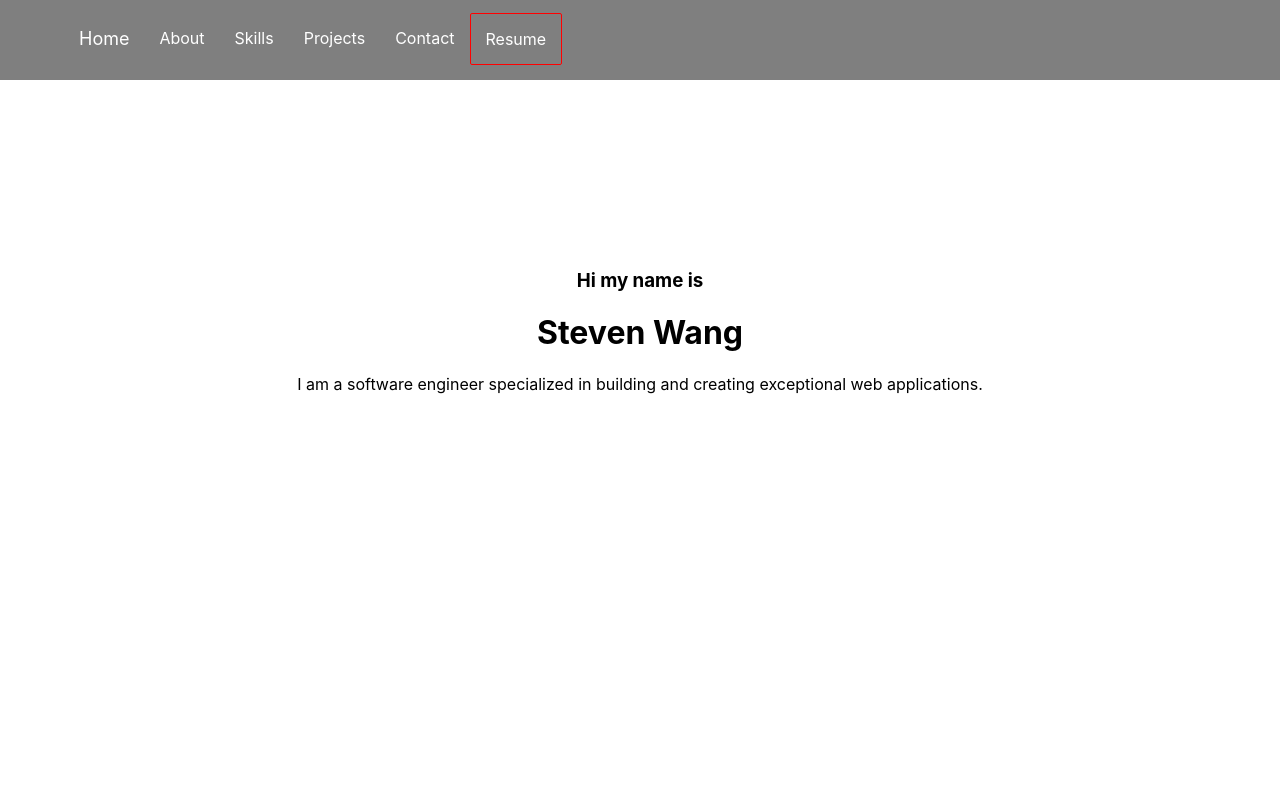
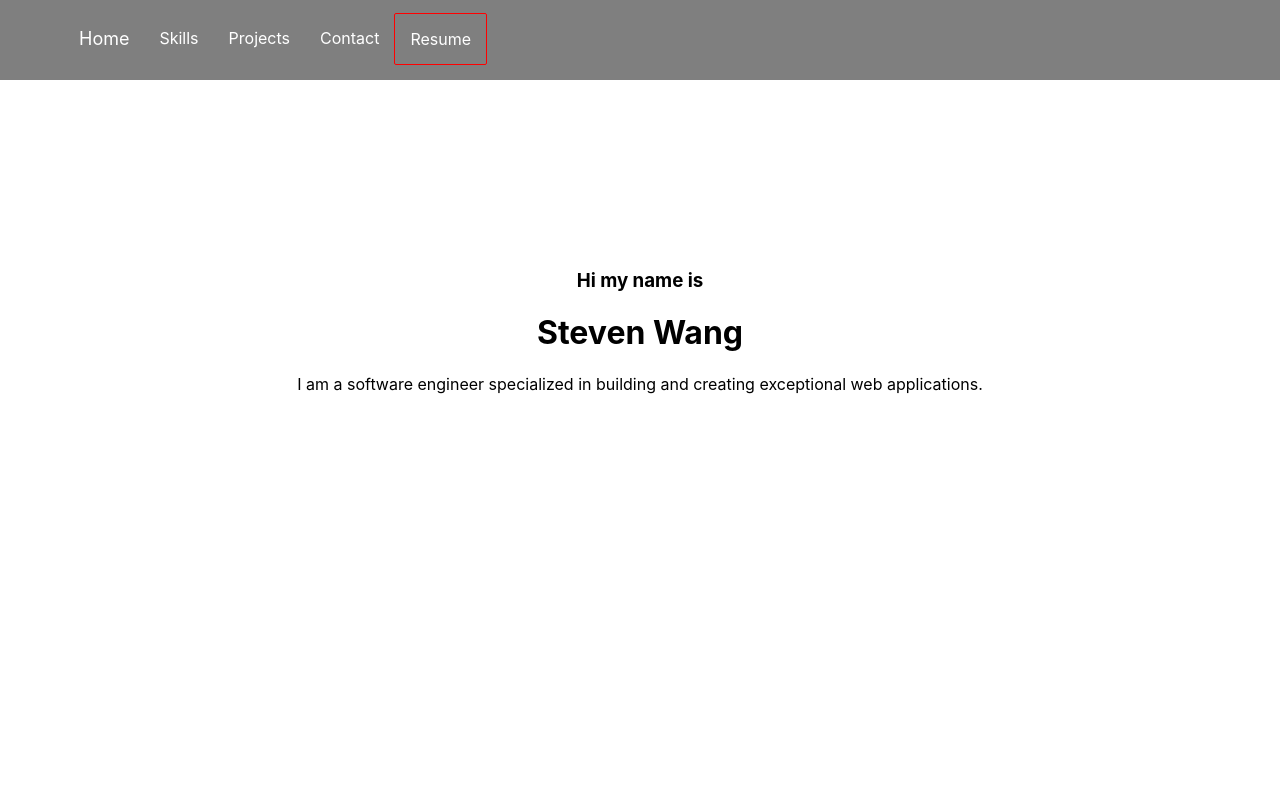
Before and after one commit to wangscs/PortfolioV2.0, a React (Create React App) app: page / in a window 1280 px wide. Shown: the top 800 px of the page. Built offline with nearby package versions, Linux system fonts and the light colour scheme.

Commit message:
Added Contact page and nav bar scroll

```diff
--- a/src/components/NavBar.js
+++ b/src/components/NavBar.js
@@ -1,5 +1,8 @@
 import React, { useState, useEffect } from "react";
+import Scroll from "react-scroll";
 import { debounce} from '../utilities/helpers'
+
+const ScrollLink= Scroll.ScrollLink;
 
 function NavBar(){
   const [prevScrollPos, setPrevScrollPos] = useState(0);
@@ -14,7 +17,7 @@ function NavBar(){
 
     // set state to new scroll position
     setPrevScrollPos(currentScrollPos);
-  }, 100);
+  }, 50); // debounce sets limit to function call rate
 
   useEffect(() => {
     window.addEventListener('scroll', handleScroll);
@@ -24,14 +27,25 @@ function NavBar(){
   }, [prevScrollPos, visible, handleScroll]);
 
   return (
-
-    <div className="nav-bar-container" style={{top: visible ? '0' : '-80px'}}>
+    <div className="nav-bar-container" style={{top: visible ? '0' : '-100px'}}>
       <ul className="navBar">
         <li><a href="/" className="logo">Home</a></li>
-        <li><a href="/about">About</a></li>
-        <li><a href="/skills">Skills</a></li>
-        <li><a href="/projects">Projects</a></li>
-        <li><a href="/contact">Contact</a></li>
+        <li>
+          <ScrollLink
+
+            to="/about"
+            spy={true}
+            smooth={true}
+            // offset={-70}
+            duration={500}
+            className="nav-link"
+          >
+            About
+          </ScrollLink>
+        </li>
+        <li><a href="./skills">Skills</a></li>
+        <li><a href="./projects">Projects</a></li>
+        <li><a href="./contact">Contact</a></li>
         <li><a href="/resume" className="resume">Resume</a></li>
       </ul>
     </div>
--- a/src/components/Projects.js
+++ b/src/components/Projects.js
@@ -1,10 +1,6 @@
 import React from "react";
 
-
 function Projects(props) {
-
-
-
   return (
     <div className="project">
       <img src={props.img} alt="project"/>
```
Also changed, not shown: src/components/Contact.js (added, +11 -0 lines).
